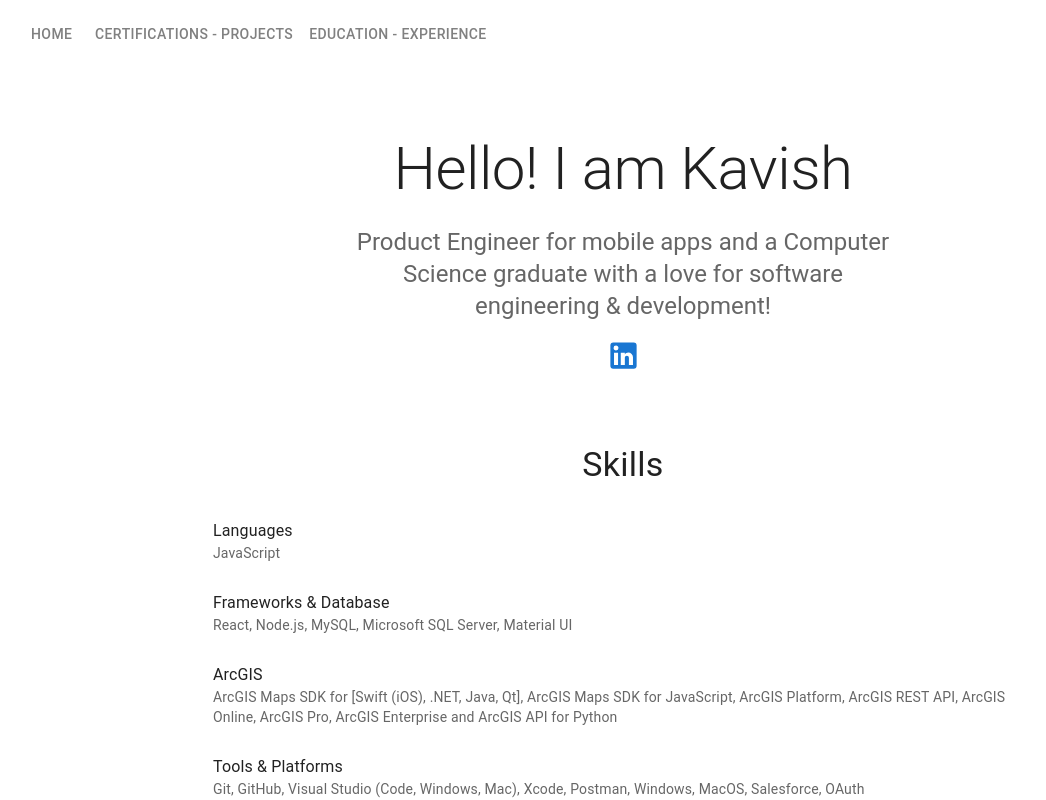
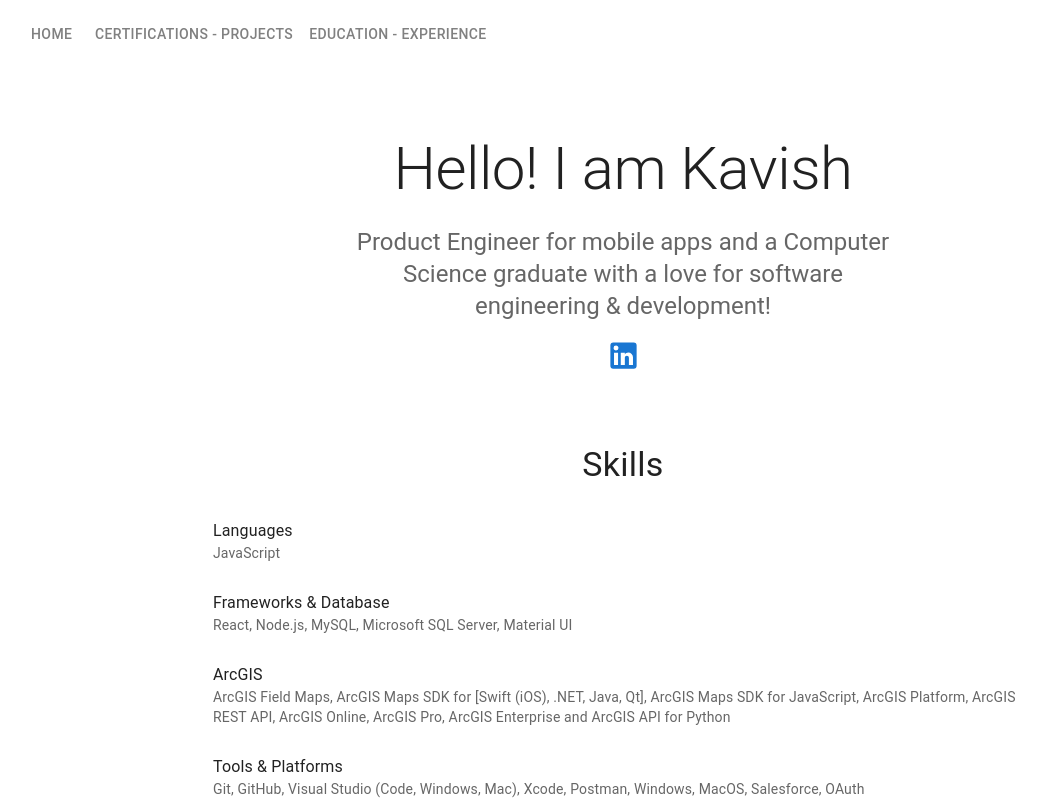
Before and after one commit to kavishghime/portfolio, a React (Create React App) app: page / in a window 1280 px wide. Shown: the top 800 px of the page, without its empty margins (17-1063 px from the left). Built offline with nearby package versions, Linux system fonts and the light colour scheme.

Commit message:
update experience

```diff
--- a/src/pages/Experience.js
+++ b/src/pages/Experience.js
@@ -136,7 +136,7 @@ function Experience() {
                         <TimelineContent
                             sx={{ py: '12px', px: 2 }}>
                             <Typography variant="h5" component="span">
-                                Graduate Assistant - LARC LABS San Diego State University
+                                Graduate Assistant - LARC LABS San Diego State University Research Foundation
                             </Typography>
                             <Typography variant="h6">San Diego, California</Typography>
                             <Typography>
--- a/src/pages/Home.js
+++ b/src/pages/Home.js
@@ -74,7 +74,7 @@ function Home() {
                             <ListItem>
                                 <ListItemText
                                     primary="ArcGIS"
-                                    secondary="ArcGIS Maps SDK for [Swift (iOS), .NET, Java, Qt], ArcGIS Maps SDK for JavaScript, ArcGIS Platform, ArcGIS REST API, ArcGIS Online, ArcGIS Pro, ArcGIS Enterprise and ArcGIS API for Python"
+                                    secondary="ArcGIS Field Maps, ArcGIS Maps SDK for [Swift (iOS), .NET, Java, Qt], ArcGIS Maps SDK for JavaScript, ArcGIS Platform, ArcGIS REST API, ArcGIS Online, ArcGIS Pro, ArcGIS Enterprise and ArcGIS API for Python"
                                 />
                             </ListItem>
                             <ListItem>
```
